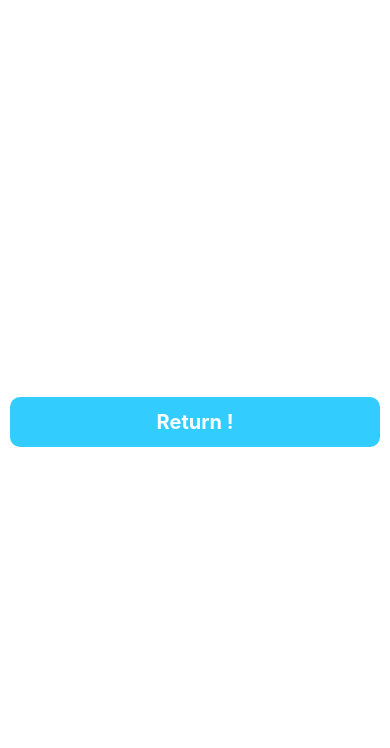
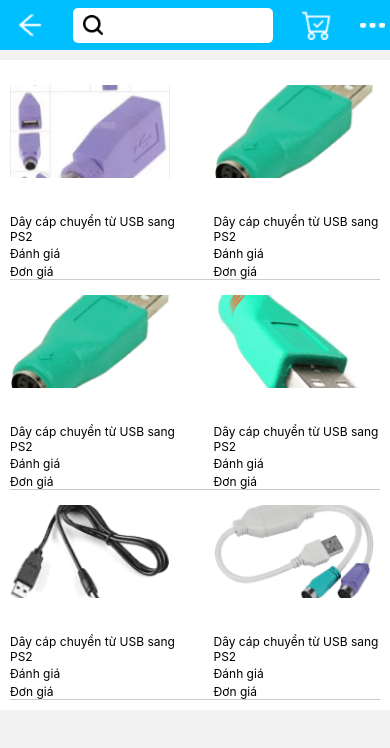
Before and after one commit to DucNhat03/LapTrinhThietBiDiDong_BaiSo6_Figma, a React Native app in the folder myApp/: screen /Screen_02 in a window 390 px wide. Shown: the top 748 px of the page. Built offline with nearby package versions, Linux system fonts and the light colour scheme.

Commit message:
add Screen_02 chua hoan thanh chi tiet

```diff
--- a/myApp/screens/Screen_01.js
+++ b/myApp/screens/Screen_01.js
@@ -56,7 +56,7 @@ export default function Screen_01({ navigation }) {
                 <br></br>
                 <Text style={{color: 'red', fontSize: 14}}>Shop Devang</Text>
               </Text>
-              <TouchableOpacity style={styles.btnInProduct}>
+              <TouchableOpacity style={styles.btnInProduct} onPress={() => {navigation.navigate('Screen_02')} }>
                 <Text style={{color: 'white'}}>
                   Chat
                 </Text>
@@ -73,7 +73,7 @@ export default function Screen_01({ navigation }) {
                 <br></br>
                 <Text style={{color: 'red', fontSize: 14}}>Shop LTD Food</Text>
               </Text>
-              <TouchableOpacity style={styles.btnInProduct}>
+              <TouchableOpacity style={styles.btnInProduct} onPress={() => {navigation.navigate('Screen_02')}} >
                 <Text style={{color: 'white'}}>
                   Chat
                 </Text>
@@ -90,7 +90,7 @@ export default function Screen_01({ navigation }) {
                 <br></br>
                 <Text style={{color: 'red', fontSize: 14}}>Shop Thế giới đồ chơi</Text>
               </Text>
-              <TouchableOpacity style={styles.btnInProduct}>
+              <TouchableOpacity style={styles.btnInProduct} onPress={() => {navigation.navigate('Screen_02')}}>
                 <Text style={{color: 'white'}}>
                   Chat
                 </Text>
@@ -108,7 +108,7 @@ export default function Screen_01({ navigation }) {
                 <br></br>
                 <Text style={{color: 'red', fontSize: 14}}>Shop Thế giới đồ chơi</Text>
               </Text>
-              <TouchableOpacity style={styles.btnInProduct}>
+              <TouchableOpacity style={styles.btnInProduct}  onPress={() => {navigation.navigate('Screen_02')}}>
                 <Text style={{color: 'white'}}>
                   Chat
                 </Text>
@@ -126,7 +126,7 @@ export default function Screen_01({ navigation }) {
                 <br></br>
                 <Text style={{color: 'red', fontSize: 12}}>Shop Minh Long Book</Text>
               </Text>
-              <TouchableOpacity style={styles.btnInProduct}>
+              <TouchableOpacity style={styles.btnInProduct} onPress={() => {navigation.navigate('Screen_02')}}>
                 <Text style={{color: 'white'}}>
                   Chat
                 </Text>
@@ -144,7 +144,7 @@ export default function Screen_01({ navigation }) {
                 <br></br>
                 <Text style={{color: 'red', fontSize: 12}}>Shop Minh Long Book</Text>
               </Text>
-              <TouchableOpacity style={styles.btnInProduct}>
+              <TouchableOpacity style={styles.btnInProduct} onPress={() => {navigation.navigate('Screen_02')}}>
                 <Text style={{color: 'white'}}>
                   Chat
                 </Text>
@@ -161,7 +161,7 @@ export default function Screen_01({ navigation }) {
               <br></br>
               <Text style={{color: 'red', fontSize: 14}}>Shop Thế giới đồ chơi</Text>
             </Text>
-            <TouchableOpacity style={styles.btnInProduct}>
+            <TouchableOpacity style={styles.btnInProduct} onPress={() => {navigation.navigate('Screen_02')}}>
               <Text style={{color: 'white'}}>
                 Chat
               </Text>
@@ -179,7 +179,7 @@ export default function Screen_01({ navigation }) {
               <br></br>
               <Text style={{color: 'red', fontSize: 14}}>Shop Thế giới đồ chơi</Text>
             </Text>
-            <TouchableOpacity style={styles.btnInProduct}>
+            <TouchableOpacity style={styles.btnInProduct}  onPress={() => {navigation.navigate('Screen_02')}}>
               <Text style={{color: 'white'}}>
                 Chat
               </Text>
--- a/myApp/screens/Screen_02.js
+++ b/myApp/screens/Screen_02.js
@@ -1,26 +1,184 @@
-import React from 'react';
-import { StyleSheet, Text, View, Image, TouchableOpacity } from 'react-native';
+import React from "react";
+import {
+  StyleSheet,
+  Text,
+  View,
+  Image,
+  TouchableOpacity,
+  TextInput,
+} from "react-native";
 
 export default function Screen_02({ navigation }) {
   return (
     <View style={styles.container}>
+      <View style={styles.header}>
+        <View>
+          <Image
+            source={require("../assets/data_buoi6_link1/ant-design_arrow-left-outlined.png")}
+            style={{
+              width: 30,
+              height: 30,
+              marginLeft: 15,
+            }}
+          />
+        </View>
+        <View style={styles.searchBox}>
+          <Image
+            source={require("../assets/data_buoi6_link1/whh_magnifier.png")}
+            style={{
+              width: 20,
+              height: 20,
+              position: "absolute",
+              top: 7,
+              left: 10,
+            }}
+          />
+          <TextInput style={styles.inputText}></TextInput>
+        </View>
+        <View>
+          <Image
+            source={require("../assets/data_buoi6_link1/bi_cart-check.png")}
+            style={{
+              width: 30,
+              height: 30,
+              marginRight: 0,
+            }}
+          />
+        </View>
+        <View>
+          <Image
+            source={require("../assets/data_buoi6_link1/daubacham.png")}
+            style={{
+              width: 25,
+              height: 5,
+              marginRight: 5,
+            }}
+          />
+        </View>
+      </View>
+
+      <View style={styles.body}>
+        <View style={styles.rowProdcuts}>
+          <View style={styles.productItem}>
+            <View>
+              <Image source={require('../assets/data_buoi6_link1/screen02/daucam 1.png')}
+              style={{width: 160, height: 160, resizeMode: 'contain',marginTop: -30,}}
+              />
+            </View>
+            <View>
+              <Text style={{fontSize: 12}}>Dây cáp chuyển từ USB sang PS2</Text>
+            </View>
+            <View>
+              <Text style={{fontSize: 12}}>Đánh giá</Text>
+            </View>
+            <View>
+              <Text style={{fontSize: 12}}>
+              Đơn giá
+              </Text>
+            </View>
+          </View>
+          <View style={styles.productItem}>
+            <View>
+              <Image source={require('../assets/data_buoi6_link1/screen02/dauchuyendoi 1.png')}
+              style={{width: 160, height: 160, resizeMode: 'contain', marginTop: -30,}}
+              />
+            </View>
+            <View>
+              <Text style={{fontSize: 12}}>Dây cáp chuyển từ USB sang PS2</Text>
+            </View>
+            <View>
+              <Text style={{fontSize: 12}}>Đánh giá</Text>
+            </View>
+            <View>
+              <Text style={{fontSize: 12}}>
+              Đơn giá
+              </Text>
+            </View>
+          </View>
+
+        </View>
+        <View style={styles.rowProdcuts}>
+          <View style={styles.productItem}>
+            <View>
+              <Image source={require('../assets/data_buoi6_link1/screen02/dauchuyendoi 1.png')}
+              style={{width: 160, height: 160, resizeMode: 'contain',marginTop: -30,}}
+              />
+            </View>
+            <View>
+              <Text style={{fontSize: 12}}>Dây cáp chuyển từ USB sang PS2</Text>
+            </View>
+            <View>
+              <Text style={{fontSize: 12}}>Đánh giá</Text>
+            </View>
+            <View>
+              <Text style={{fontSize: 12}}>
+              Đơn giá
+              </Text>
+            </View>
+          </View>
+          <View style={styles.productItem}>
+            <View>
+              <Image source={require('../assets/data_buoi6_link1/screen02/giacchuyen 1.png')}
+              style={{width: 160, height: 160, resizeMode: 'contain', marginTop: -30,}}
+              />
+            </View>
+            <View>
+              <Text style={{fontSize: 12}}>Dây cáp chuyển từ USB sang PS2</Text>
+            </View>
+            <View>
+              <Text style={{fontSize: 12}}>Đánh giá</Text>
+            </View>
+            <View>
+              <Text style={{fontSize: 12}}>
+              Đơn giá
+              </Text>
+            </View>
+          </View>
+
+        </View>
+        <View style={styles.rowProdcuts}>
+          <View style={styles.productItem}>
+            <View>
+              <Image source={require('../assets/data_buoi6_link1/screen02/daynguon 1.png')}
+              style={{width: 160, height: 160, resizeMode: 'contain',marginTop: -30,}}
+              />
+            </View>
+            <View>
+              <Text style={{fontSize: 12}}>Dây cáp chuyển từ USB sang PS2</Text>
+            </View>
+            <View>
+              <Text style={{fontSize: 12}}>Đánh giá</Text>
+            </View>
+            <View>
+              <Text style={{fontSize: 12}}>
+              Đơn giá
+              </Text>
+            </View>
+          </View>
+          <View style={styles.productItem}>
+            <View>
+              <Image source={require('../assets/data_buoi6_link1/screen02/carbusbtops2 1.png')}
+              style={{width: 160, height: 160, resizeMode: 'contain', marginTop: -30,}}
+              />
+            </View>
+            <View>
+              <Text style={{fontSize: 12}}>Dây cáp chuyển từ USB sang PS2</Text>
+            </View>
+            <View>
+              <Text style={{fontSize: 12}}>Đánh giá</Text>
+            </View>
+            <View>
+              <Text style={{fontSize: 12}}>
+              Đơn giá
+              </Text>
+            </View>
+          </View>
+
+        </View>
+
+      </View>
 
 
-      <View style={styles.style3}>
-        <TouchableOpacity
-          style={{
-            backgroundColor: "#33CCFF",
-            borderRadius: 10,
-            width: '95%',
-            height: 50,
-            justifyContent: "center",
-            alignItems: "center",
-          }}
-          onPress={() => navigation.navigate("Screen_01")}
-        >
-          <Text style={{fontSize: 20, fontWeight: 'bold', color: 'white'}}>Return !</Text>
-        </TouchableOpacity>
-      </View>
 
     </View>
   );
@@ -28,26 +186,54 @@ export default function Screen_02({ navigation }) {
 
 const styles = StyleSheet.create({
   container: {
-    flex: 1,
-    backgroundColor: "#fff",
+    alignItems: "center",
+    flexDirection: "column",
   },
-  style1: {
-    flex: 1,
-    backgroundColor: "#fff",
-    justifyContent: "center",
+  header: {
+    width: "100%",
+    height: 50,
+    backgroundColor: "#00BFFF",
+    flexDirection: "row",
+    justifyContent: "space-between",
     alignItems: "center",
+  },
+  searchBox: {
+    width: 200,
+    height: 35,
+    placeholderTextColor: "gray",
+    backgroundColor: "white",
+    alignItems: "center",
+    flexDirection: "row",
+    borderRadius: 5,
+  },
+  inputText: {
     width: "100%",
+    height: 35,
+    fontSize: 16,
+    borderRadius: 5,
+    placeholderTextColor: "gray",
+    paddingLeft: 35,
   },
-  style2: {
-    flex: 3,
-    backgroundColor: "#fff",
-    alignItems: 'center',
-    justifyContent: 'center',
+  body: {
+    width: "100%",
+    backgroundColor: "white",
+    marginTop: 10,
+    padding: 10,
   },
-  style3: {
-    flex: 1,
-    backgroundColor: "#fff",
-    alignItems: "center",
-    justifyContent: "center",
+  rowProdcuts: {
+    flexDirection: 'row',
+    justifyContent: 'space-between',
+    width: '100%',
+    height: 200,
+    marginTop: 10,
+    borderBottomWidth: 1,
+    borderBottomColor: '#ccc'
   },
+  productItem: {
+    width: '45%',
+    height: 200,
+    flexDirection: 'column',
+    alignItems: 'flex-start',
+    justifyContent: 'space-around'
+  }
 });
```
Also changed, not shown: myApp/assets/data_buoi6_link1/daubacham.png (renamed from myApp/assets/data_buoi6_link1/Group 2.png).
